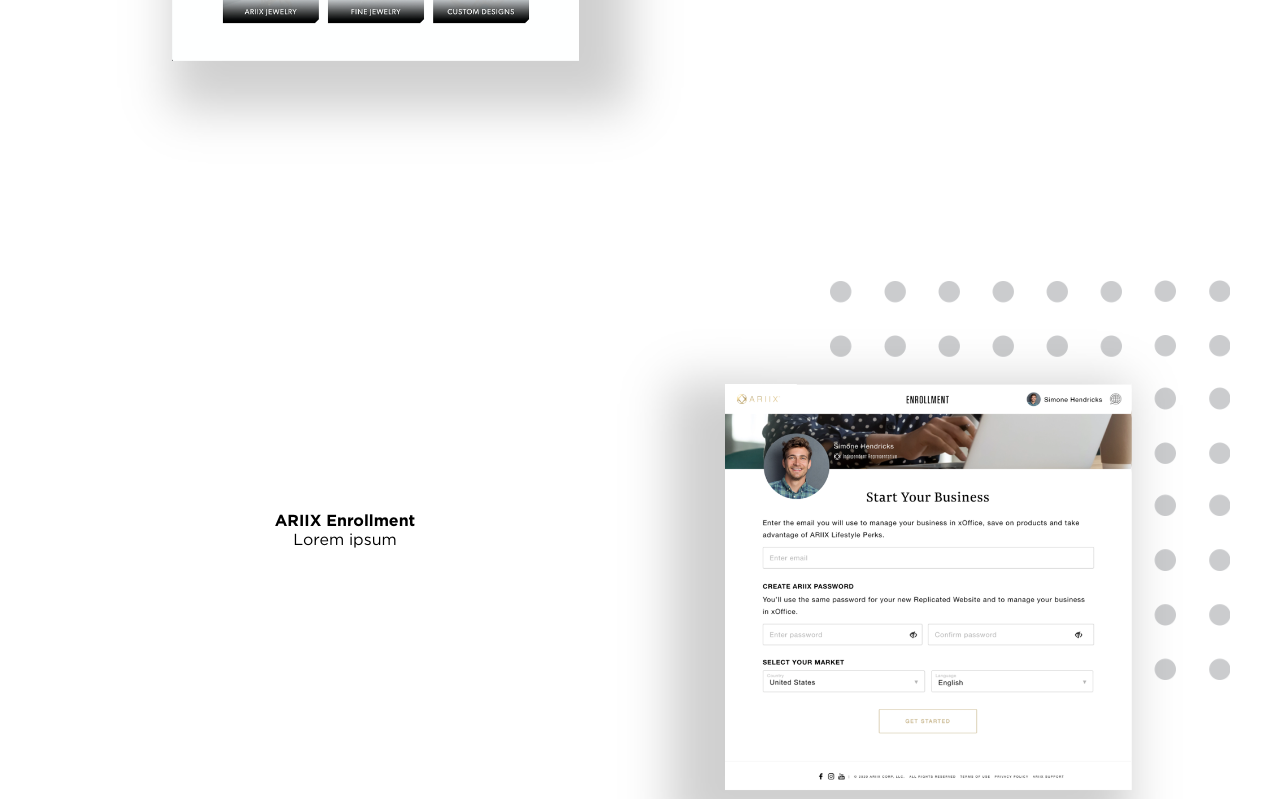
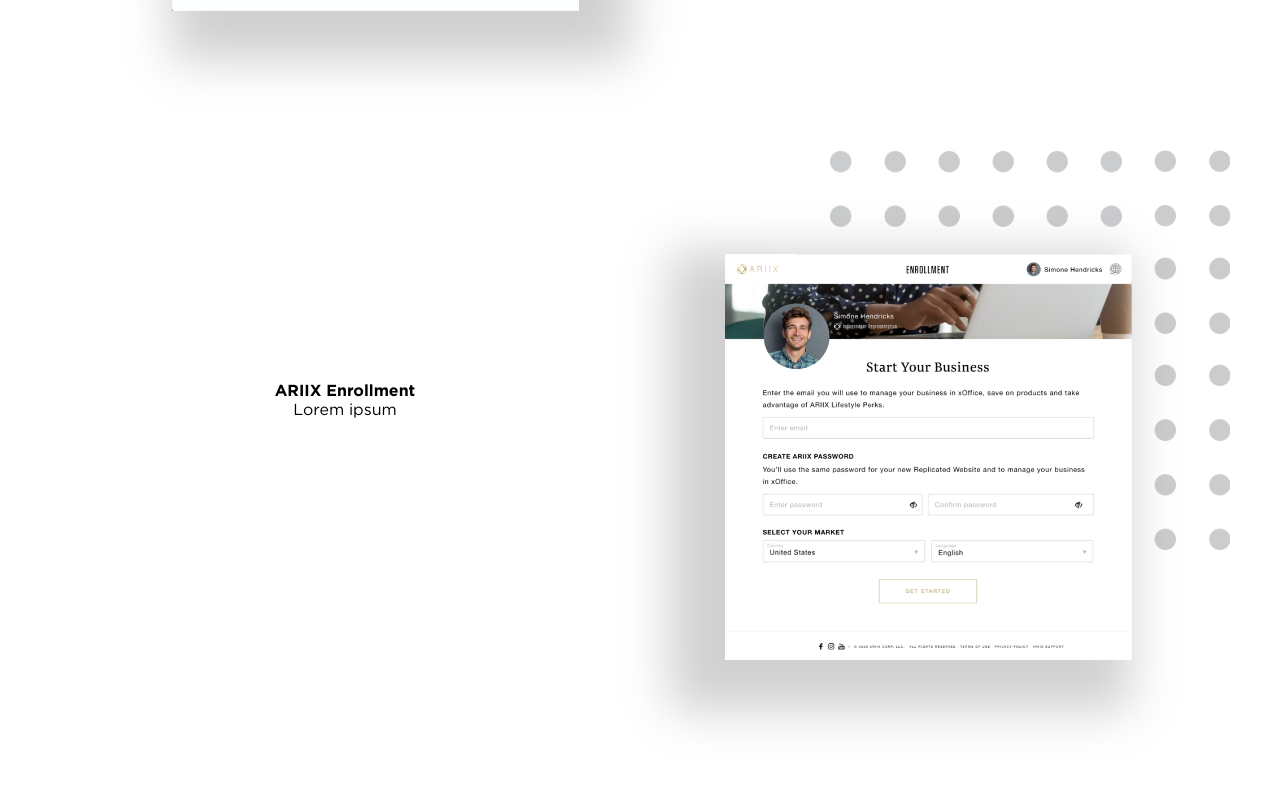
Before and after one commit to morganellis/portfolio_redesign, a React (Create React App) app: page / in a window 1280 px wide. Shown: the part 2020-2819 px from the top of the page. Built offline with nearby package versions, Linux system fonts and the light colour scheme.

Commit message:
projects sect start

```diff
--- a/src/Work/work.scss
+++ b/src/Work/work.scss
@@ -10,7 +10,7 @@
   .row {
     display: flex;
     justify-content: space-between;
-    height: 700px;
+    height: 650px;
     width: 100%;
   }
 
@@ -70,7 +70,7 @@
   }
 
   .enrollment {
-    padding-top: 50px;
+    padding-top: 20px;
 
     .project-img {
       top: 30px;
```
